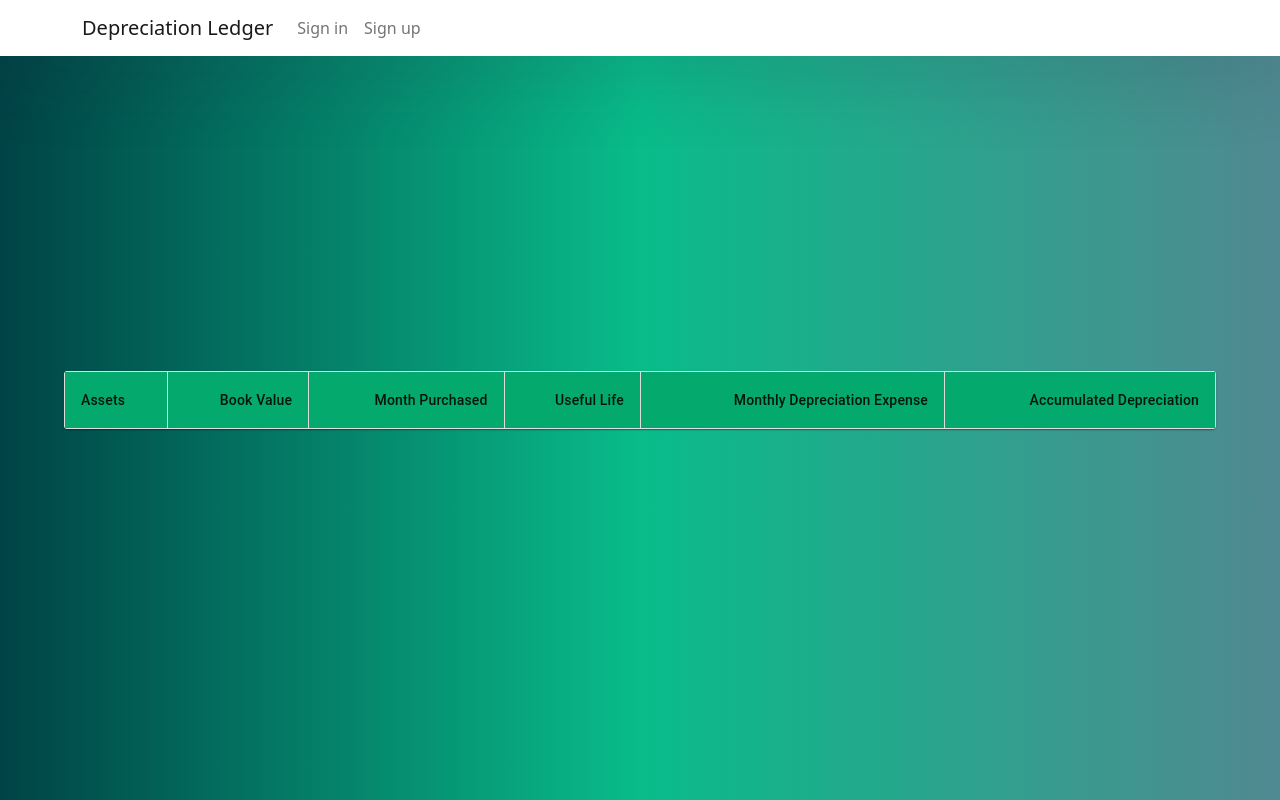
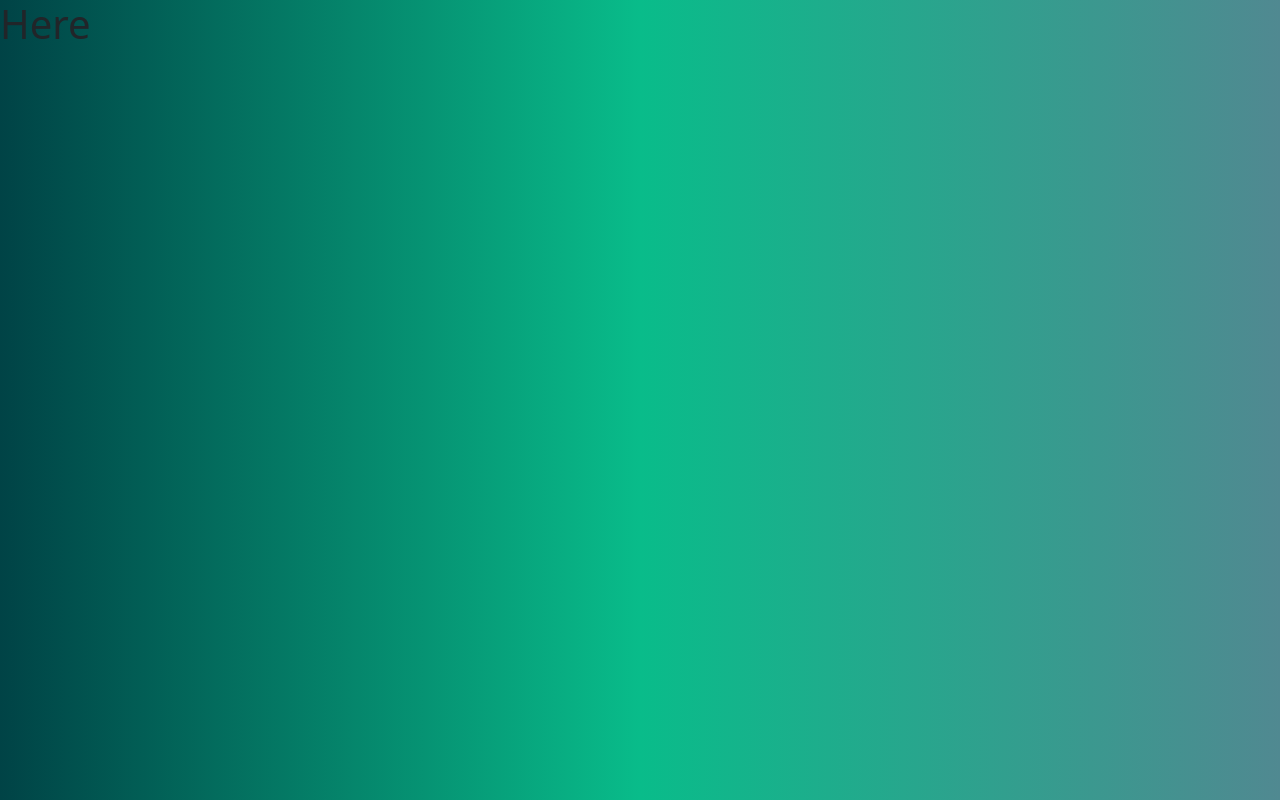
Before and after one commit to Vandy-P3/Subsidiary-Ledger, a React (Create React App) app in the folder sub-ledger/: page / in a window 1280 px wide. Built offline with nearby package versions, Linux system fonts and the light colour scheme.

Commit message:
test app with here text

```diff
--- a/sub-ledger/src/App.js
+++ b/sub-ledger/src/App.js
@@ -1,68 +1,71 @@
 import React from "react";
 import "../node_modules/bootstrap/dist/css/bootstrap.min.css";
 import "./App.css";
-import { BrowserRouter as Router, Switch, Route, Link } from "react-router-dom";
-import Auth from "./utils/auth";
-import Login from "./components/Login/Login";
-import SignUp from "./components/Signup/Signup";
-import HomePage from "./components/HomePage/HomePage";
-import AssetForm from "./components/AssetForm/AssetForm";
+// import { BrowserRouter as Router, Switch, Route, Link } from "react-router-dom";
+// import Auth from "./utils/auth";
+// import Login from "./components/Login/Login";
+// import SignUp from "./components/Signup/Signup";
+// import HomePage from "./components/HomePage/HomePage";
+// import AssetForm from "./components/AssetForm/AssetForm";
 
 function App() {
   return (
-    <Router>
-      <div className="App">
-        <nav className="navbar navbar-expand-lg navbar-light fixed-top">
-          <div className="container">
-            <Link className="navbar-brand" to={"/"}>
-              Depreciation Ledger
-            </Link>
-            <div className="collapse navbar-collapse" id="navbarTogglerDemo02">
-              <ul className="navbar-nav ml-auto">
-                {Auth.loggedIn() ? (
-                  <>
-                    <li>
-                      <Link className="nav-link" to={"/addAsset"}>
-                        Add Asset
-                      </Link>
-                    </li>
-                    <li>
-                      <Link className="nav-link" onClick={Auth.logout}>
-                        Logout
-                      </Link>
-                    </li>
-                  </>
-                ) : (
-                  <>
-                    <li className="nav-item">
-                      <Link className="nav-link" to={"/sign-in"}>
-                        Sign in
-                      </Link>
-                    </li>
-                    <li className="nav-item">
-                      <Link className="nav-link" to={"/sign-up"}>
-                        Sign up
-                      </Link>
-                    </li>
-                  </>
-                )}
-              </ul>
-            </div>
-          </div>
-        </nav>
+    <h1>Here</h1>
 
-        <div className="outer">
-          <div className="inner">
-            <Switch>
-              <Route exact path="/" component={HomePage} />
-              <Route path="/sign-in" component={Login} />
-              <Route path="/sign-up" component={SignUp} />
-              <Route path="/addAsset" component={AssetForm} />
-            </Switch>
-          </div>
-        </div>
-      </div>
-    </Router>
+
+    // <Router>
+    //   <div className="App">
+    //     <nav className="navbar navbar-expand-lg navbar-light fixed-top">
+    //       <div className="container">
+    //         <Link className="navbar-brand" to={"/"}>
+    //           Depreciation Ledger
+    //         </Link>
+    //         <div className="collapse navbar-collapse" id="navbarTogglerDemo02">
+    //           <ul className="navbar-nav ml-auto">
+    //             {Auth.loggedIn() ? (
+    //               <>
+    //                 <li>
+    //                   <Link className="nav-link" to={"/addAsset"}>
+    //                     Add Asset
+    //                   </Link>
+    //                 </li>
+    //                 <li>
+    //                   <Link className="nav-link" onClick={Auth.logout}>
+    //                     Logout
+    //                   </Link>
+    //                 </li>
+    //               </>
+    //             ) : (
+    //               <>
+    //                 <li className="nav-item">
+    //                   <Link className="nav-link" to={"/sign-in"}>
+    //                     Sign in
+    //                   </Link>
+    //                 </li>
+    //                 <li className="nav-item">
+    //                   <Link className="nav-link" to={"/sign-up"}>
+    //                     Sign up
+    //                   </Link>
+    //                 </li>
+    //               </>
+    //             )}
+    //           </ul>
+    //         </div>
+    //       </div>
+    //     </nav>
+
+    //     <div className="outer">
+    //       <div className="inner">
+    //         <Switch>
+    //           <Route exact path="/" component={HomePage} />
+    //           <Route path="/sign-in" component={Login} />
+    //           <Route path="/sign-up" component={SignUp} />
+    //           <Route path="/addAsset" component={AssetForm} />
+    //         </Switch>
+    //       </div>
+    //     </div>
+    //   </div>
+    // </Router>
   );
 }
 
```
